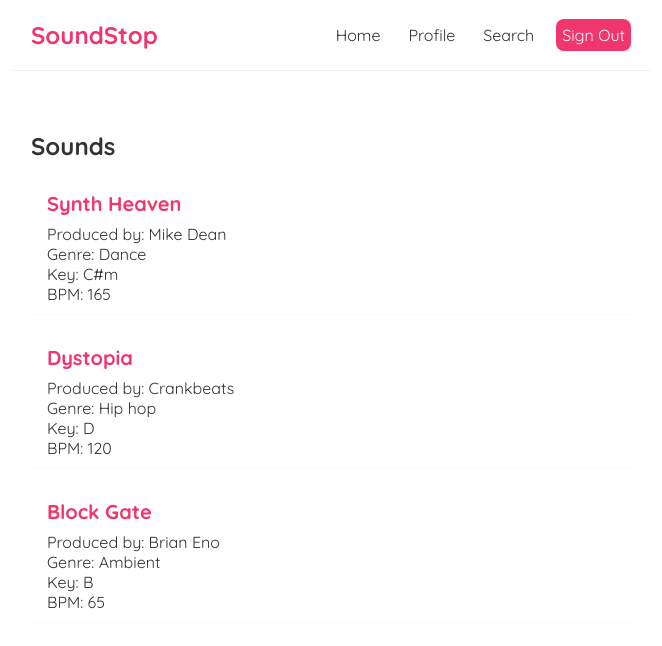
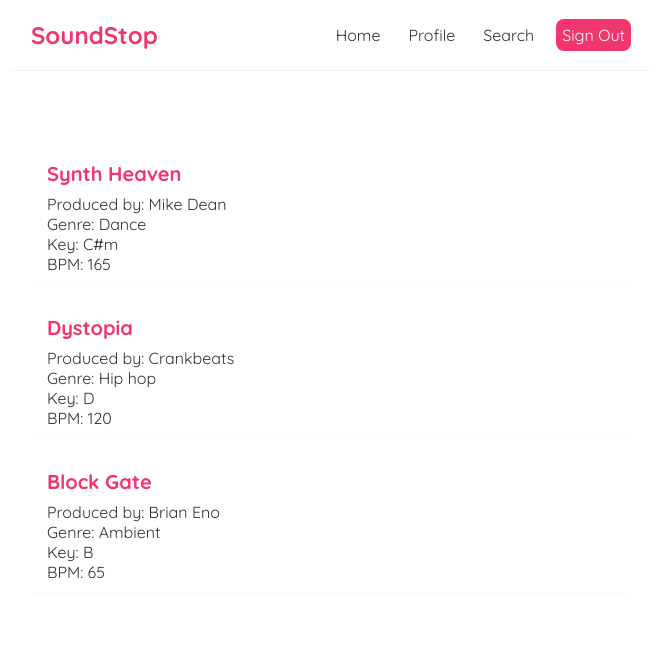
Before and after one commit to rickycanepa/soundstop, a React (Create React App) app: page / in a window 1280 px wide. Shown: the top 646 px of the page, without its empty margins (309-971 px from the left). Built offline with nearby package versions, Linux system fonts and the light colour scheme.

Commit message:
home additions

```diff
--- a/src/Home.js
+++ b/src/Home.js
@@ -10,8 +10,8 @@ const Home = () => {
     ])
     return (
         <div className="home">
-            <h2>Sounds</h2>
-            <SoundList sounds={ sounds }/>
+            <SoundList sounds={ sounds } />
+
         </div>
      );
 }
```
